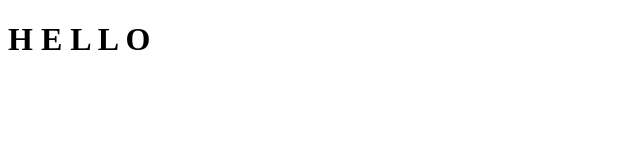
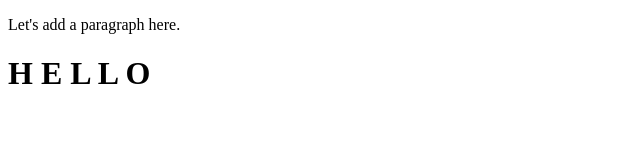
Before and after one commit to mvandervert/TextDemo, a plain HTML site: page index.html in a window 1280 px wide. Shown: the whole page, without its empty margins (0-640 px from the left). Drawn offline with Linux system fonts and the light colour scheme.

Commit message:
add a paragraph

```diff
--- a/index.html
+++ b/index.html
@@ -6,6 +6,8 @@
     <title>Document</title>
 </head>
 <body>
+
+    <p>Let's add a paragraph here.</p>
     <h1>
         <span class="letter">H</span>
         <span class="letter">E</span>
```
